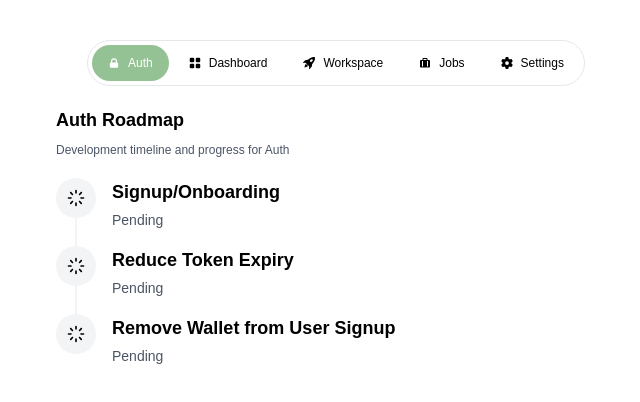
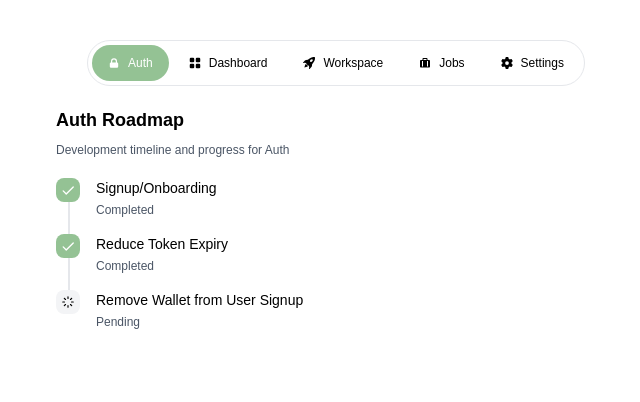
Before and after one commit to OxBryte/payroll-landing-page, a React (Vite) app: page /roadmap#auth in a window 1280 px wide. Shown: the top 402 px of the page, without its empty margins (304-944 px from the left). Built offline with nearby package versions, Linux system fonts and the light colour scheme.

Commit message:
feat: Update roadmap data to mark tasks as completed and enhance status indicators for better clarity

```diff
--- a/src/components/data/roadmapData.js
+++ b/src/components/data/roadmapData.js
@@ -4,13 +4,13 @@ export const roadmapData = {
     {
       id: 1,
       task: "Signup/Onboarding",
-      status: "pending",
+      status: "completed",
       date: "",
     },
     {
       id: 2,
       task: "Reduce Token Expiry",
-      status: "pending",
+      status: "completed",
       date: "",
     },
     {
@@ -18,13 +18,13 @@ export const roadmapData = {
       task: "Remove Wallet from User Signup",
       status: "pending",
       date: "",
-    }
+    },
   ],
   dashboard: [
     {
       id: 1,
       task: "Setup Company Profile and Information",
-      status: "pending",
+      status: "completed",
       date: "",
     },
     {
@@ -38,7 +38,7 @@ export const roadmapData = {
       task: "Revenue Margin Tracking (3% per transaction)",
       status: "pending",
       date: "",
-    }
+    },
   ],
   workspace: [
     {
@@ -64,7 +64,7 @@ export const roadmapData = {
       task: "Add Team Functionality",
       status: "pending",
       date: "",
-    }
+    },
   ],
   jobs: [
     {
@@ -102,7 +102,7 @@ export const roadmapData = {
       task: "Payment Schedule Management",
       status: "pending",
       date: "",
-    }
+    },
   ],
   settings: [
     {
@@ -140,6 +140,6 @@ export const roadmapData = {
       task: "Employment Term Settings",
       status: "pending",
       date: "",
-    }
-  ]
+    },
+  ],
 };
--- a/src/pages/Roadmap.jsx
+++ b/src/pages/Roadmap.jsx
@@ -62,7 +62,7 @@ export default function Roadmap() {
   const getStatusColor = (status) => {
     switch (status) {
       case "completed":
-        return "bg-c-color";
+        return "bg-c-color text-white";
       case "in-progress":
         return "bg-yellow-500";
       case "upcoming":
@@ -74,11 +74,11 @@ export default function Roadmap() {
   const getStatusIcon = (status) => {
     switch (status) {
       case "completed":
-        return <PiCheckBold size={20} />;
+        return <PiCheckBold size={14} />;
       case "pending":
-        return <RiLoader2Line size={20} />;
+        return <RiLoader2Line size={14} />;
       case "upcoming":
-        return <GrStatusCriticalSmall size={20} />;
+        return <GrStatusCriticalSmall size={14} />;
       default:
         return "bg-gray-300";
     }
@@ -151,14 +151,14 @@ export default function Roadmap() {
               <div key={item.id} className="relative">
                 {/* Timeline connector */}
                 {index < currentRoadmapItems.length - 1 && (
-                  <div className="absolute left-[19px] top-[40px] w-[2px] bg-gray-100 h-[calc(100%+24px-8px)]"></div>
+                  <div className="absolute left-[12px] top-[10px] w-[2px] bg-gray-200 -z-1 h-[calc(100%+32px-8px)]"></div>
                 )}
 
                 {/* Roadmap item */}
                 <div className="flex items-start gap-4">
                   {/* Status indicator */}
                   <div
-                    className={`w-10 h-10 rounded-full flex items-center justify-center shrink-0 ${getStatusColor(
+                    className={`w-6 h-6 p-1 rounded-lg flex items-center justify-center shrink-0 ${getStatusColor(
                       item.status
                     )}`}
                   >
@@ -168,10 +168,12 @@ export default function Roadmap() {
                   {/* Roadmap content */}
                   <div className="flex-1">
                     <div className="flex justify-between items-center">
-                      <h3 className="text-lg font-semibold">{item.task}</h3>
-                      <span className="text-sm text-gray-500">{item.date}</span>
+                      <h3 className="text-sm font-medium">{item.task}</h3>
+                      <span className="text-xs font-light text-gray-500">
+                        {item.date}
+                      </span>
                     </div>
-                    <p className="text-sm text-gray-600 mt-1">
+                    <p className="text-xs font-light text-gray-600 mt-1">
                       {formatStatus(item.status)}
                     </p>
                   </div>
```
